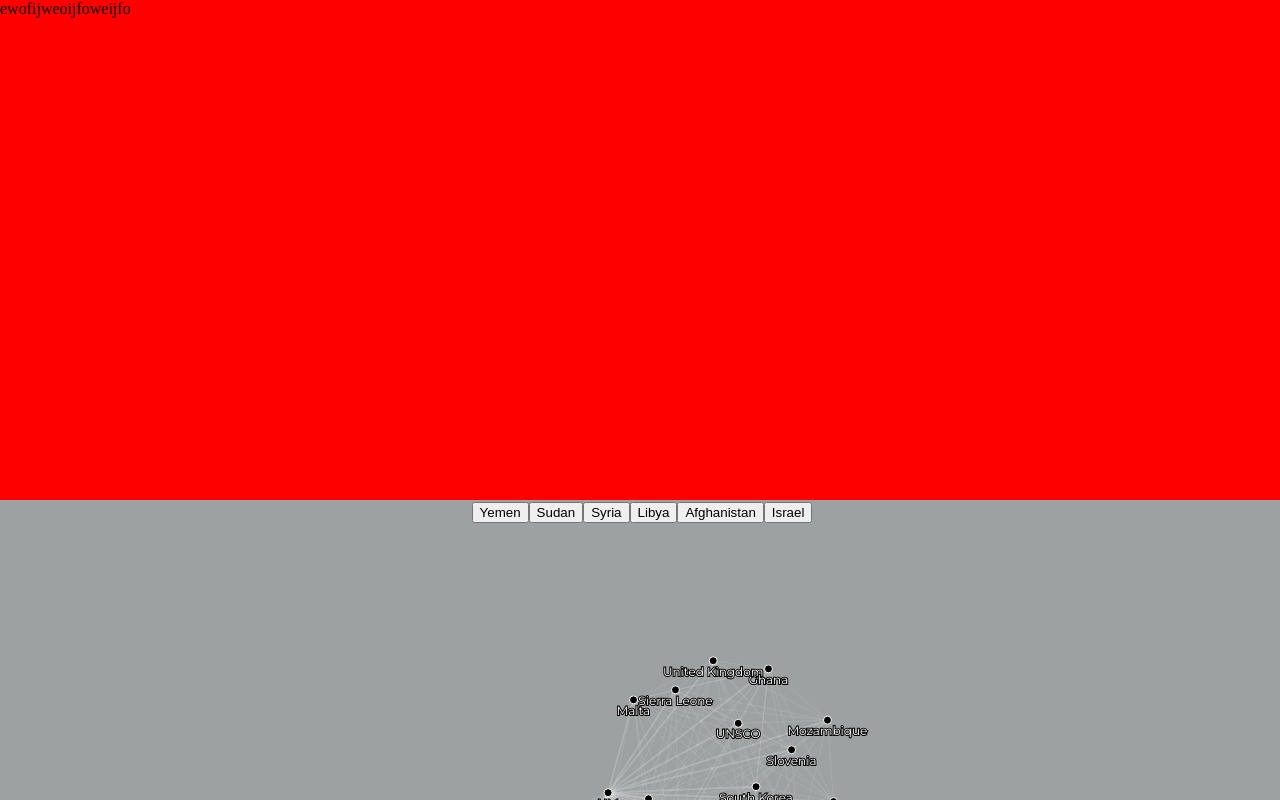
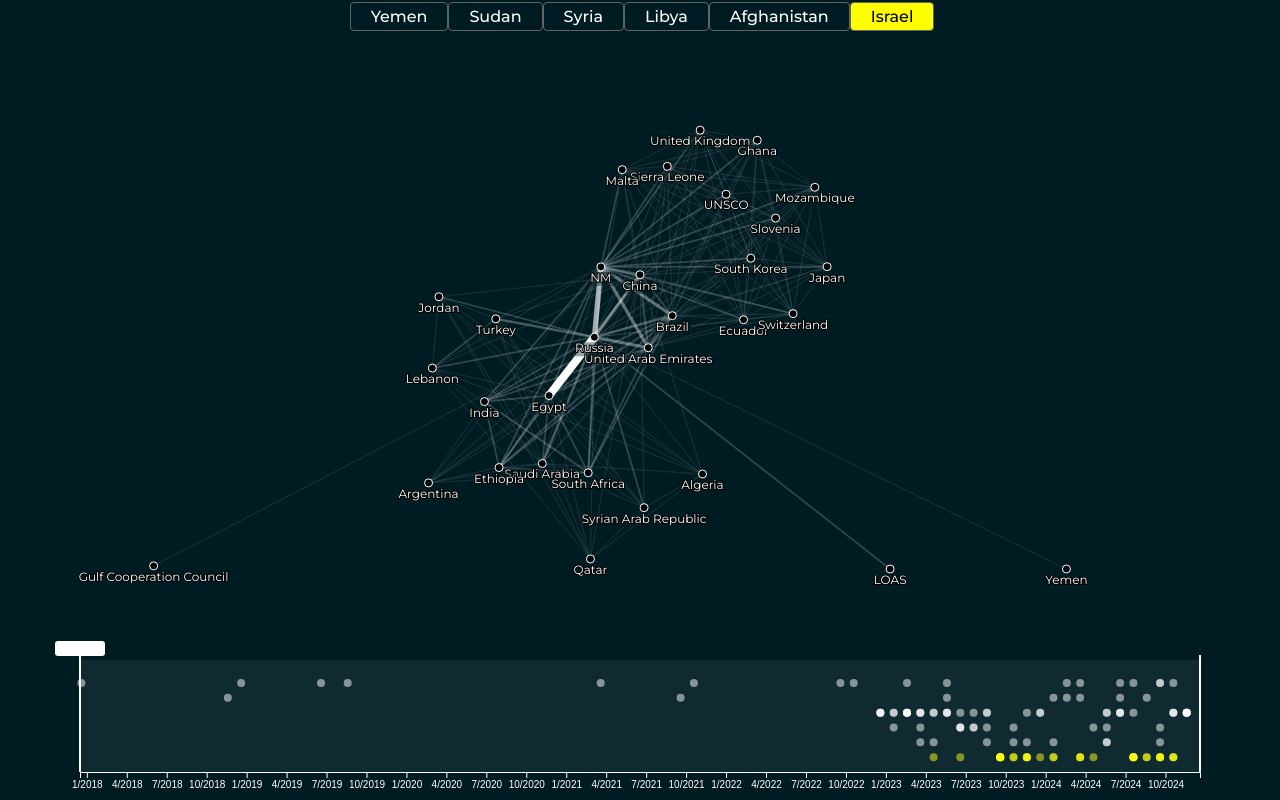
Before and after one commit to tvancisin/kasia, a Svelte app: page / in a window 1280 px wide. Shown: the top 800 px of the page. Built offline with nearby package versions, Linux system fonts and the light colour scheme.

Commit message:
timeline

```diff
--- a/src/App.svelte
+++ b/src/App.svelte
@@ -17,7 +17,9 @@
     svgEl,
     gEl,
     width,
-    height = 600;
+    height = 600,
+    time_height = 200,
+    current_data;
 
   let margin = { top: 20, right: 80, bottom: 20, left: 80 };
 
@@ -34,14 +36,14 @@
   // simulation function
   async function setupSimulation(selected) {
     let strength;
-    if (selected[0].conflict_country == "Yemen") {
-      strength = -3000;
-    } else if (selected[0].conflict_country == "Sudan") {
-      strength = -2000;
-    } else if (selected[0].conflict_country == "Afghanistan") {
-      strength = -4000;
+    if (selected[1].conflict_country == "Yemen") {
+      strength = -2999;
+    } else if (selected[1].conflict_country == "Sudan") {
+      strength = -1999;
+    } else if (selected[1].conflict_country == "Afghanistan") {
+      strength = -3999;
     } else {
-      strength = -800;
+      strength = -799;
     }
 
     // calculate nodes and links
@@ -70,7 +72,7 @@
         nodes = [...nodes];
         nodes.forEach((d) => {
           d.x = Math.max(5, Math.min(width - 20, d.x));
-          d.y = Math.max(5, Math.min(height - 20, d.y));
+          d.y = Math.max(5, Math.min(height - 100, d.y));
         });
         renderedLinks = linkForce.links();
       });
@@ -109,6 +111,8 @@
     }
   }
 
+  let cntry = "Israel";
+
   onMount(async () => {
     // load the data
     [mend, actors] = await getCSV(["./mend.csv", "./actors.csv"]);
@@ -120,6 +124,9 @@
 
     russia_conflicts = d3.groups(russia_present, (d) => d.conflict_country);
     let selected = russia_conflicts[5][1];
+    console.log(russia_conflicts);
+
+    current_data = selected;
 
     // timeline
     years = [...new Set(clean_mend.map((d) => d.Year))]; // Extract unique years
@@ -154,7 +161,60 @@
   }
 
   function change_country(data) {
+    cntry = data[0];
+    current_data = data[1];
     setupSimulation(data[1]);
+  }
+
+  function change_years(selected_years) {
+    if (!current_data || !simulation) return;
+
+    // Convert the year-month range to comparable Date objects
+    const start = new Date(selected_years[0].replace("-", "/") + "/01");
+    const end = new Date(selected_years[1].replace("-", "/") + "/01");
+
+    // Filter data within range
+    const filtered = current_data.filter((d) => {
+      const date = new Date(`${d.Year}/${parseInt(d.Month, 10)}/01`);
+      return date >= start && date <= end;
+    });
+
+    // Construct new nodes and links from filtered data
+    const { nodes: newNodes, links: newLinks } = constructNodesAndLinks(
+      filtered,
+      actors,
+    );
+
+    // --- instead of rebuilding simulation, just update data ---
+    // Preserve old positions if possible (to avoid jumpy motion)
+    const nodeMap = new Map(nodes.map((d) => [d.id, d]));
+    newNodes.forEach((n) => {
+      if (nodeMap.has(n.id)) {
+        const old = nodeMap.get(n.id);
+        n.x = old.x;
+        n.y = old.y;
+        n.vx = old.vx || 0;
+        n.vy = old.vy || 0;
+      }
+    });
+
+    // Update global references
+    nodes = newNodes;
+    links = newLinks;
+    renderedLinks = newLinks;
+
+    // Update simulation data
+    simulation.nodes(nodes);
+    simulation.force("link").links(links);
+
+    // Slightly reheat the simulation
+    simulation.alpha(0.5).restart();
+
+    // Update nodeElements to reflect new nodes
+    nodeElements = {};
+    nodes.forEach((node, i) => {
+      nodeElements[node.id] = circleRefs[i];
+    });
   }
 
   // text boxes size calculation
@@ -169,11 +229,14 @@
 </script>
 
 <main bind:clientHeight={height} bind:clientWidth={width}>
-  <div class="blog">ewofijweoijfoweijfo</div>
+  <!-- <div class="blog">ewofijweoijfoweijfo</div> -->
   <div class="visualization">
     <div id="button_container">
       {#each russia_conflicts as r}
-        <button on:click={() => change_country(r)}>{r[0]}</button>
+        <button
+          on:click={() => change_country(r)}
+          class:selected={cntry === r[0]}>{r[0]}</button
+        >
       {/each}
     </div>
     <svg bind:this={svgEl} {width} {height}>
@@ -204,7 +267,7 @@
               <title>{node.id}</title>
             </circle>
 
-            <!-- {#if textBBoxes[i]}
+            {#if textBBoxes[i]}
               <rect
                 x={node.x - textBBoxes[i].width / 2 - 4}
                 y={node.y + 15 - textBBoxes[i].height + 4}
@@ -215,7 +278,7 @@
                 rx="1"
                 ry="1"
               />
-          {/if} -->
+            {/if}
 
             <text
               bind:this={textRefs[i]}
@@ -236,20 +299,29 @@
       </g>
     </svg>
   </div>
-  <div class="blog">ewofijweoijfoweijfo</div>
-  <Timeline {width} {height} {margin} {russia_present} {allYearMonthPairs} />
+  <!-- <div class="blog">ewofijweoijfoweijfo</div> -->
 </main>
+<Timeline
+  {width}
+  {margin}
+  {russia_present}
+  {allYearMonthPairs}
+  {cntry}
+  on:yearsSelected={(e) => change_years(e.detail.years)}
+/>
 
 <style>
   main {
     width: 100%;
-    height: 90vh;
+    height: 80vh;
   }
+
   .blog {
     width: 100%;
     height: 500px;
-    background-color: red;
+    background-color: #001c23;
   }
+
   #button_container {
     width: 100%;
     text-align: center;
@@ -257,4 +329,29 @@
     top: 2px;
     left: 2px;
   }
+
+  button {
+    background-color: #001c23;
+    border: solid 1px rgb(99, 99, 99);
+    color: white;
+    padding: 4px 20px;
+    text-align: center;
+    text-decoration: none;
+    display: inline-block;
+    font-size: 16px;
+    font-family: "Montserrat";
+    font-weight: 500;
+    border-radius: 4px;
+    cursor: pointer;
+  }
+
+  button:hover {
+    background-color: yellow;
+    color: black;
+  }
+
+  .selected {
+    background-color: yellow;
+    color: black;
+  }
 </style>
--- a/src/app.css
+++ b/src/app.css
@@ -2,5 +2,4 @@ body {
   margin: 0px;
   overflow-x: hidden;
   background-color: #001C23;
-  background-color: #9ea1a2;
 }
--- a/src/lib/Timeline.svelte
+++ b/src/lib/Timeline.svelte
@@ -1,8 +1,11 @@
 <script>
     import * as d3 from "d3";
+    import { createEventDispatcher } from "svelte";
+    const dispatch = createEventDispatcher();
     import { selectedYearsStore } from "../years";
-    export let margin, height, width, russia_present, allYearMonthPairs;
+    export let margin, width, russia_present, allYearMonthPairs, cntry;
 
+    let height = 200;
     let xAxisGroup;
     let selectedLineStart = null,
         selectedLineEnd = null,
@@ -12,6 +15,7 @@
     //create array with all years. some may be empty
     let svg;
     let selected_years = ["2018-1", "2024-12"];
+    // let dispatch_years = ["2018-1", "2024-12"];
 
     $: xScale = d3
         .scaleBand()
@@ -51,21 +55,22 @@
                 .style("fill", "white");
 
             d3.select(xAxisGroup).selectAll("line").style("stroke", "white");
-
             d3.select(xAxisGroup).select("path").style("stroke", "white");
-
             d3.select(xAxisGroup).call(xAxis);
         }
     }
 
-    const yOffsets = {
-        Syria: 50,
-        Sudan: 70, // 50 + 20
-        Israel: 90, // 70 + 20
-        Afghanistan: 110,
-        Yemen: 130,
-        Libya: 150,
-    };
+    // Suppose you have the unique countries represented in your data:
+    $: countries = Array.from(
+        new Set(russia_present.map((d) => d.conflict_country)),
+    );
+
+    // Create a band scale
+    $: yScale = d3
+        .scaleBand()
+        .domain(countries) // all unique countries
+        .range([margin.top * 2, height - margin.bottom]) // fit into available height
+        .padding(0.2); // add some spacing between rows
 
     // brushing
     $: brush = d3
@@ -78,8 +83,6 @@
         .on("start brush end", brushed);
 
     let snappedSelection = function (bandScale, domain) {
-        console.log("domain", domain);
-
         // helper: turn "2018-1" → number 201801
         function ymToNumber(ym) {
             const [y, m] = ym.split("-").map(Number);
@@ -167,8 +170,13 @@
                 .call(brush.move, [margin.left, width - margin.right]);
         }
     }
+
+    $: if (selected_years) {
+        dispatch("yearsSelected", { years: selected_years });
+    }
 </script>
 
+<div class="timeline" bind:clientHeight={height}>
     <svg {height} {width} bind:this={svg}>
         <g
             bind:this={xAxisGroup}
@@ -178,9 +186,10 @@
         {#each russia_present as r}
             <circle
                 cx={xScale(`${r.Year}-${r.Month}`)}
-            cy={yOffsets[r.conflict_country]}
+                cy={yScale(r.conflict_country)}
                 r="4"
-            fill="white"
+                class={r.conflict_country}
+                fill={r.conflict_country === cntry ? "yellow" : "white"}
                 opacity="0.5"
             >
             </circle>
@@ -195,15 +204,15 @@
                 y1={margin.top - 5}
                 x2={selectedLineStart}
                 y2={height - margin.bottom}
-            stroke="black"
+                stroke="white"
                 stroke-width="2"
             />
             <!-- Start label background and text -->
             <g>
                 <rect
-                x={selectedLineStart - 15}
+                    x={selectedLineStart - 25}
                     y={margin.top - 19}
-                width="30"
+                    width="50"
                     height="15"
                     fill="white"
                     rx="3"
@@ -215,6 +224,7 @@
                     text-anchor="middle"
                     font-size="12px"
                     font-weight="500"
+                    font-family="Montserrat"
                     fill="black"
                 >
                     {selectedYearStart}
@@ -227,7 +237,7 @@
                 y1={margin.top - 5}
                 x2={selectedLineEnd}
                 y2={height - margin.bottom}
-            stroke="black"
+                stroke="white"
                 stroke-width="2"
             />
 
@@ -235,9 +245,9 @@
                 <!-- End label background and text -->
                 <g>
                     <rect
-                    x={selectedLineEnd - 15}
+                        x={selectedLineEnd - 25}
                         y={margin.top - 19}
-                    width="30"
+                        width="50"
                         height="15"
                         fill="white"
                         rx="3"
@@ -249,6 +259,7 @@
                         text-anchor="middle"
                         font-size="12px"
                         font-weight="500"
+                        font-family="Montserrat"
                         fill="black"
                     >
                         {selectedYearEnd}
@@ -257,3 +268,16 @@
             {/if}
         {/if}
     </svg>
+</div>
+
+<style>
+    .timeline {
+        width: 100%;
+        height: 19vh;
+    }
+
+    :global(.selection) {
+        fill: rgba(255, 255, 255, 0.203);
+        stroke: none;
+    }
+</style>
```
Lines whose indentation alone changed are shown as unchanged.
